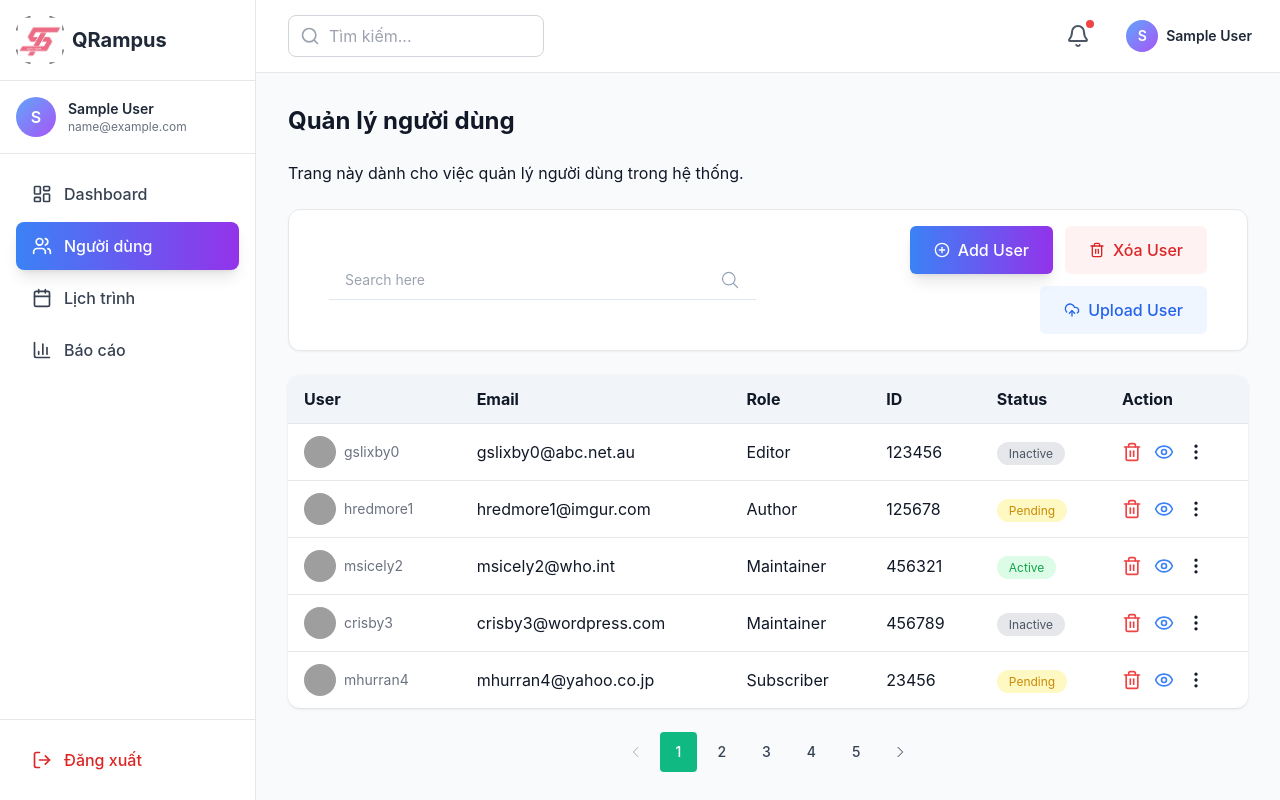
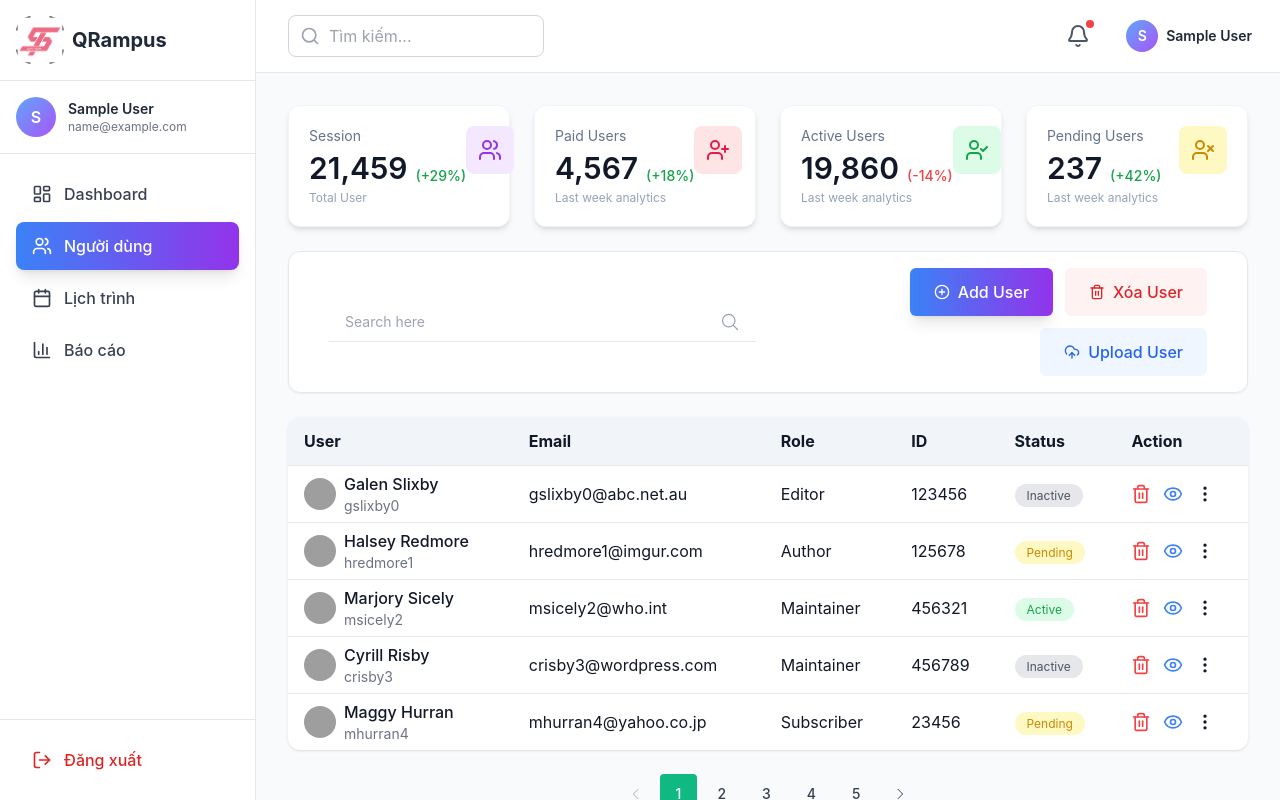
Before and after one commit to TienSinh03/qrampus-web, a React (Vite) app: page /dashboard/users in a window 1280 px wide. Built offline with nearby package versions, Linux system fonts and the light colour scheme; sample sign-in values are in the browser's storage; grey boxes are pictures that could not be loaded.

Commit message:
update UI statsCard

```diff
--- /dev/null
+++ b/src/components/common/StatsCard.jsx
@@ -0,0 +1,24 @@
+import React from "react";
+
+const StatsCard = ({ title, value, percent, positive, icon, iconBg, subtitle }) => {
+    return (
+        <div className="bg-white shadow-md rounded-xl p-5 flex justify-between items-start border border-slate-100">
+            <div>
+                <h3 className="text-sm text-slate-500">{title}</h3>
+                <div className="flex items-end gap-2 mt-1">
+                    <span className="text-3xl font-semibold">{value}</span>
+                    <span className={`text-sm font-medium ${positive ? "text-green-600" : "text-red-500"}`}>
+                        {percent}
+                    </span>
+                </div>
+                <p className="text-xs text-slate-400 mt-1">{subtitle}</p>
+            </div>
+
+            <div className={`p-3 rounded-lg ${iconBg}`}>
+                {icon}
+            </div>
+        </div>
+    );
+};
+
+export default StatsCard;
--- a/src/pages/dashboard/UsersPage.jsx
+++ b/src/pages/dashboard/UsersPage.jsx
@@ -1,13 +1,32 @@
-import React, { useState } from "react";
+import React, { useState, useEffect } from "react";
 import Pagination from "../../components/common/Pagination";
 import Search from "../../components/common/Search";
 import ModalUpload from "../../components/common/ModalUpload";
-import { CirclePlus, Trash2, LockKeyhole, CloudUpload, Eye, MoreVertical } from "lucide-react";
+import { CirclePlus, Trash2, LockKeyhole, CloudUpload, Eye, MoreVertical, PencilLine, Users, UserCheck, UserX, UserPlus } from "lucide-react";
+import StatsCard from "../../components/common/StatsCard";
+const UsersPage = () => {
 
-const UsersPage = () => {
   const [currentPage, setCurrentPage] = useState(1);
   const [openUpload, setOpenUpload] = useState(false);
-  const [checked, setChecked] = useState(false);
+  // const [checked, setChecked] = useState(false);
+  const [openMenu, setOpenMenu] = useState(null);
+
+  //gọi userfetch open
+  // useEffect(() => {
+  //   const handleClick = (e) => {
+  //     if (!e.target.closest(".dropdown-menu")) {
+  //       setOpenMenu(null);
+  //     }
+  //   };
+
+  //   document.addEventListener("click", handleClick);
+  //   return () => document.removeEventListener("click", handleClick);
+  // }, []);
+
+
+
+
+
 
   const totalPages = 5;
 
@@ -67,9 +86,50 @@ const UsersPage = () => {
 
   return (
     <div className="space-y-6">
-      <h1 className="text-2xl font-bold">Quản lý người dùng</h1>
-      <p>Trang này dành cho việc quản lý người dùng trong hệ thống.</p>
+      {/* <h1 className="text-2xl font-bold">Quản lý người dùng</h1> */}
+      <div className="grid grid-cols-1 md:grid-cols-2 lg:grid-cols-4 gap-6">
 
+        <StatsCard
+          title="Session"
+          value="21,459"
+          percent="(+29%)"
+          positive={true}
+          subtitle="Total User"
+          icon={<Users className="w-6 h-6 text-purple-600" />}
+          iconBg="bg-purple-100"
+        />
+
+        <StatsCard
+          title="Paid Users"
+          value="4,567"
+          percent="(+18%)"
+          positive={true}
+          subtitle="Last week analytics"
+          icon={<UserPlus className="w-6 h-6 text-rose-600" />}
+          iconBg="bg-rose-100"
+        />
+
+        <StatsCard
+          title="Active Users"
+          value="19,860"
+          percent="(-14%)"
+          positive={false}
+          subtitle="Last week analytics"
+          icon={<UserCheck className="w-6 h-6 text-green-600" />}
+          iconBg="bg-green-100"
+        />
+
+        <StatsCard
+          title="Pending Users"
+          value="237"
+          percent="(+42%)"
+          positive={true}
+          subtitle="Last week analytics"
+          icon={<UserX className="w-6 h-6 text-yellow-600" />}
+          iconBg="bg-yellow-100"
+        />
+
+      </div>
       {/* FILTERS */}
       <div className="border rounded-xl p-4 bg-white shadow-sm">
         <div className="container px-6 m-auto">
@@ -123,7 +183,7 @@ const UsersPage = () => {
                 <td className="px-4 h-14 flex items-center gap-2">
                   <img src={u.avatar_url} className="w-8 h-8 rounded-full" />
                   <div>
-                    <div className="font-medium">{u.name}</div>
+                    <div className="font-medium">{u.full_name}</div>
                     <div className="text-sm text-gray-500">{u.email.split("@")[0]}</div>
                   </div>
                 </td>
@@ -141,12 +201,31 @@ const UsersPage = () => {
                 </td>
 
                 <td className="px-4">
+
                   <div className="flex gap-3">
                     <Trash2 className="text-red-500 cursor-pointer w-5 h-5" />
                     <Eye className="text-blue-500 cursor-pointer w-5 h-5" />
-                    <MoreVertical className="cursor-pointer w-5 h-5" />
+                    {/* More Menu */}
+                    <div className="relative">
+                      <MoreVertical className="cursor-pointer w-5 h-5" onClick={() => setOpenMenu(openMenu === u.id ? null : u.id)} />
+
+                      {/* Dropdown */}
+                      {openMenu === u.id && (
+                        <div className="absolute mt-2 w-25 bg-white shadow-lg rounded-md border z-20">
+                          <button className="w-full text-left px-4 py-2 hover:bg-slate-100" onClick={() => console.log("Edit", u.id)}>
+                            <PencilLine className="inline w-4 h-4 mr-2" />
+                          </button>
+                          <button className="w-full text-left px-4 py-2 hover:bg-slate-100" onClick={() => console.log("Lock", u.id)}>
+                            <LockKeyhole className="inline w-4 h-4 mr-2" />
+                          </button>
+                        </div>
+                      )}
+                    </div>
                   </div>
+
                 </td>
+
+
               </tr>
             ))}
           </tbody>
```
